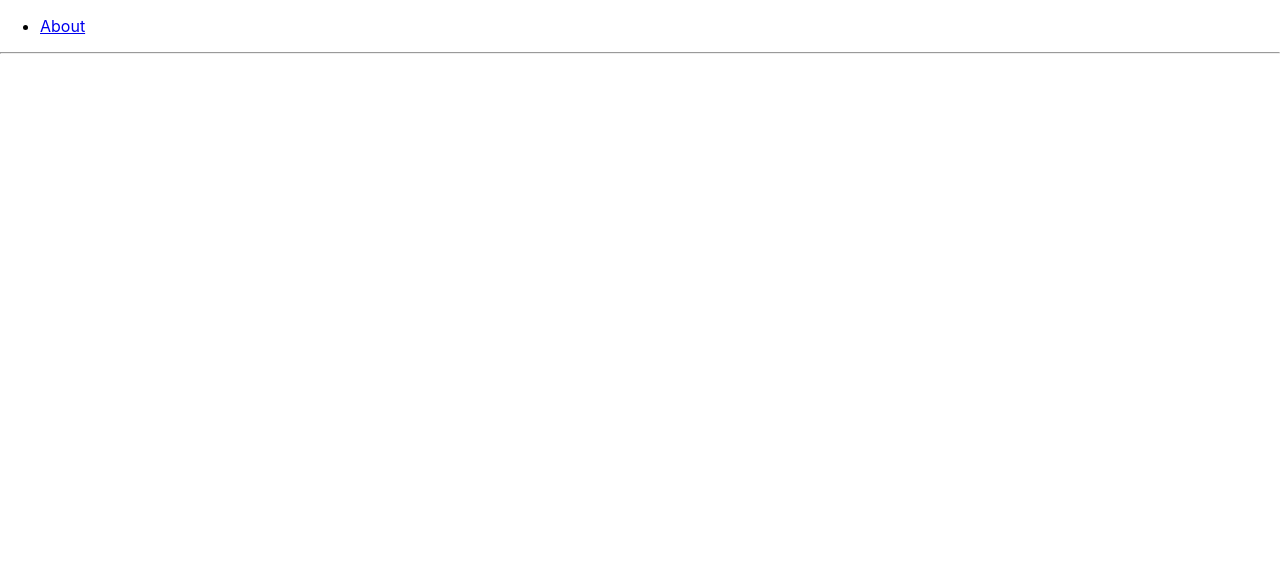
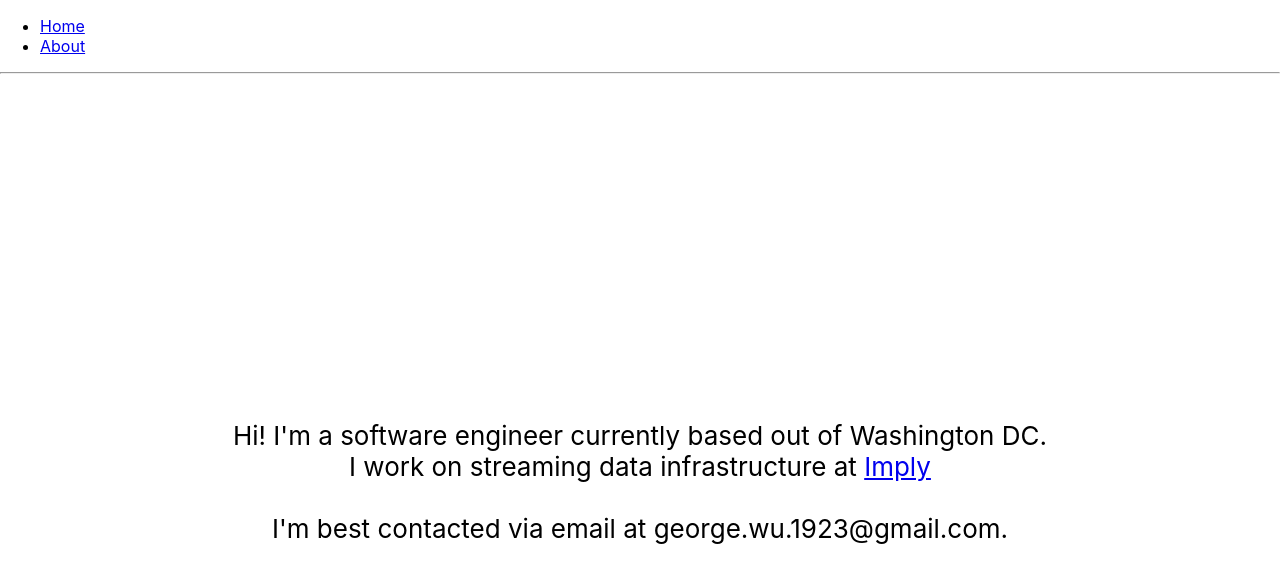
Before and after one commit to georgew5656/georgew5656.github.io, a React (Create React App) app: page /about in a window 1280 px wide. Before the commit this address had no page. Shown: the top 582 px of the page. Built offline with nearby package versions, Linux system fonts and the light colour scheme.

Commit message:
cleanup tabs

```diff
--- /dev/null
+++ b/src/About.css
@@ -0,0 +1,18 @@
+.App {
+  text-align: center;
+}
+
+.App-header {
+  background-color: white;
+  min-height: 100vh;
+  display: flex;
+  flex-direction: column;
+  align-items: center;
+  justify-content: center;
+  font-size: calc(10px + 2vmin);
+  color: black;
+}
+
+.App-link {
+  color: #61dafb;
+}
--- /dev/null
+++ b/src/About.tsx
@@ -0,0 +1,14 @@
+export function About() {
+    return (
+      <div className="App">
+        <header className="App-header">
+          <p>
+            Hi! I'm a software engineer currently based out of Washington DC. <br/>
+            I work on streaming data infrastructure at <a href="https://imply.io/">Imply</a> <br/>
+            <br/>
+            I'm best contacted via email at george.wu.1923@gmail.com.
+          </p>
+        </header>
+      </div>
+    );
+  }
--- a/src/App.tsx
+++ b/src/App.tsx
@@ -3,40 +3,32 @@ import {
   BrowserRouter as Router,
   Routes,
   Route,
-  Link
+  Link,
+  useNavigate
 } from "react-router-dom";
 
+import {
+  About
+} from "./About"
 function App() {
   return (
     <Router>
       <div>
         <ul>
           <li>
-            <Link to="/">About</Link>
+            <Link to="/">Home</Link>
+          </li>
+          <li>
+            <Link to="/about">About</Link>
           </li>
         </ul>
         <hr />
         <Routes>
-          <Route path="/" element={About()} />
+          <Route path="/" element={Blog()} />
+          <Route path="/about" element={About()} />
         </Routes>
       </div>
     </Router>
-  );
-}
-
-
-function About() {
-  return (
-    <div className="App">
-      <header className="App-header">
-        <p>
-          Hi! I'm a software engineer currently based out of Washington DC. <br/>
-          I work on streaming data infrastructure at <a href="https://imply.io/">Imply</a> <br/>
-          <br/>
-          I'm best contacted via email at george.wu.1923@gmail.com.
-        </p>
-      </header>
-    </div>
   );
 }
 
```
